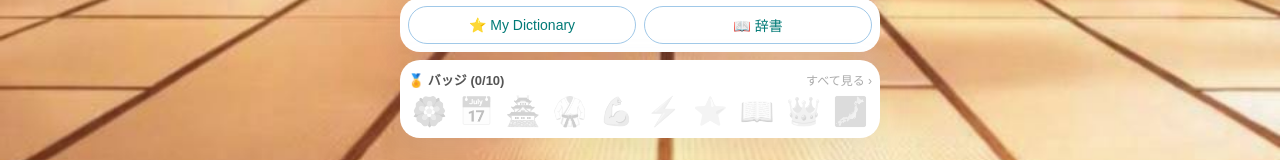
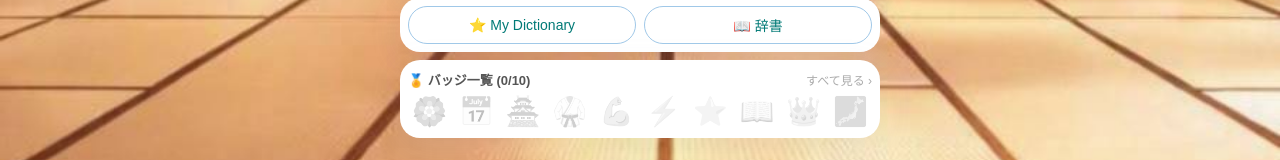
Before and after one commit to toshiodai/word-dojo, a React (Vite) app: page / in a window 1280 px wide. Shown: the part 443-603 px from the top of the page. Built offline with nearby package versions, Linux system fonts and the light colour scheme; a web font is replaced by a local one.

Commit message:
トップページの「バッジ」を「バッジ一覧」に変更

```diff
--- a/src/App.tsx
+++ b/src/App.tsx
@@ -671,7 +671,7 @@ export default function App(){
           </div>
           <div className="card" style={{marginTop:8,padding:"10px 8px",cursor:"pointer"}} onClick={()=>setBadgesOpen(true)}>
             <div style={{display:"flex",alignItems:"center",justifyContent:"space-between",marginBottom:6}}>
-              <span style={{fontSize:13,fontWeight:700,color:"#555"}}>🏅 バッジ ({earnedBadges.length}/{BADGES.length})</span>
+              <span style={{fontSize:13,fontWeight:700,color:"#555"}}>🏅 バッジ一覧 ({earnedBadges.length}/{BADGES.length})</span>
               <span style={{fontSize:12,color:"#aaa"}}>すべて見る ›</span>
             </div>
             <div style={{display:"flex",gap:4,justifyContent:"space-between"}}>
```
